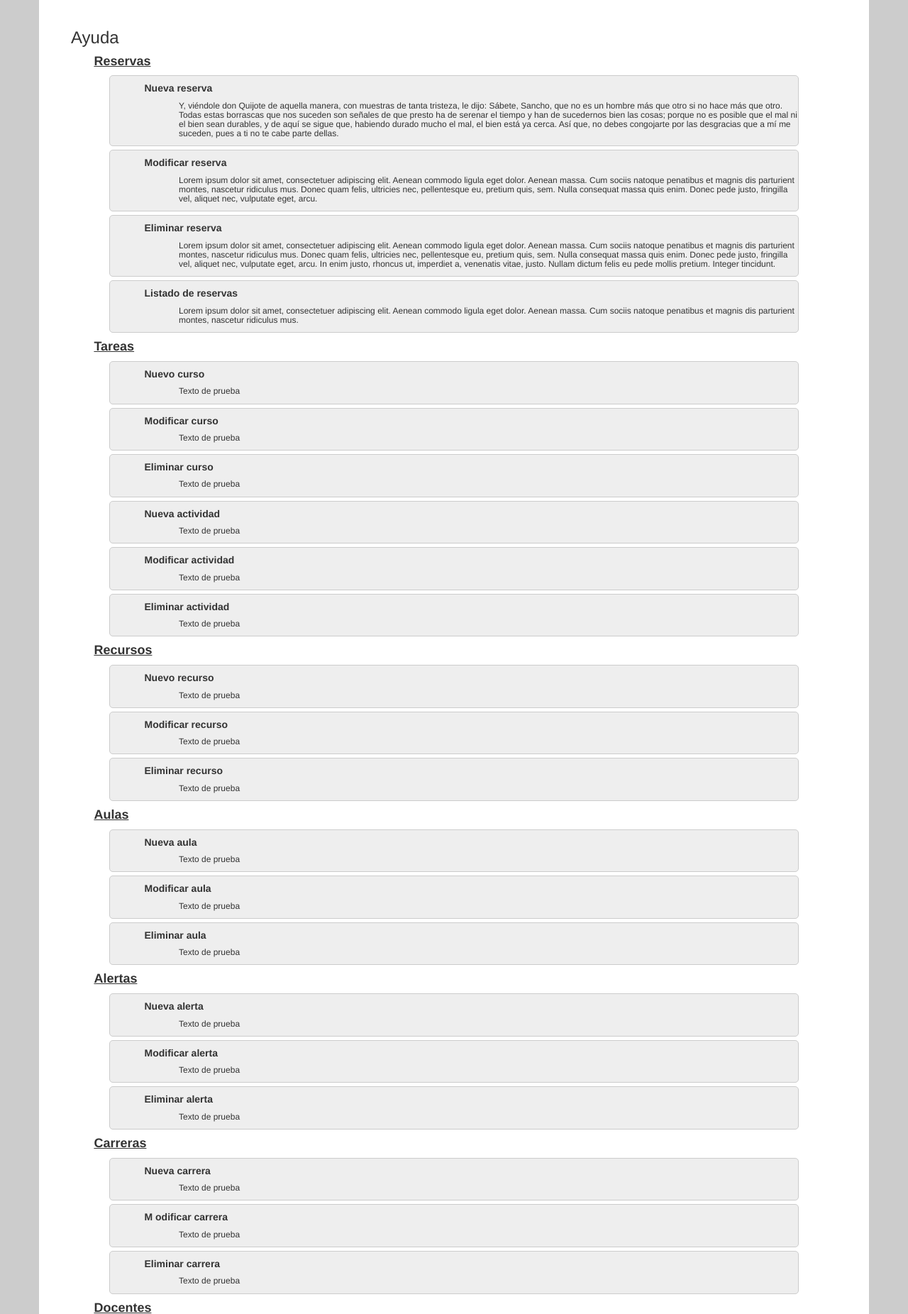
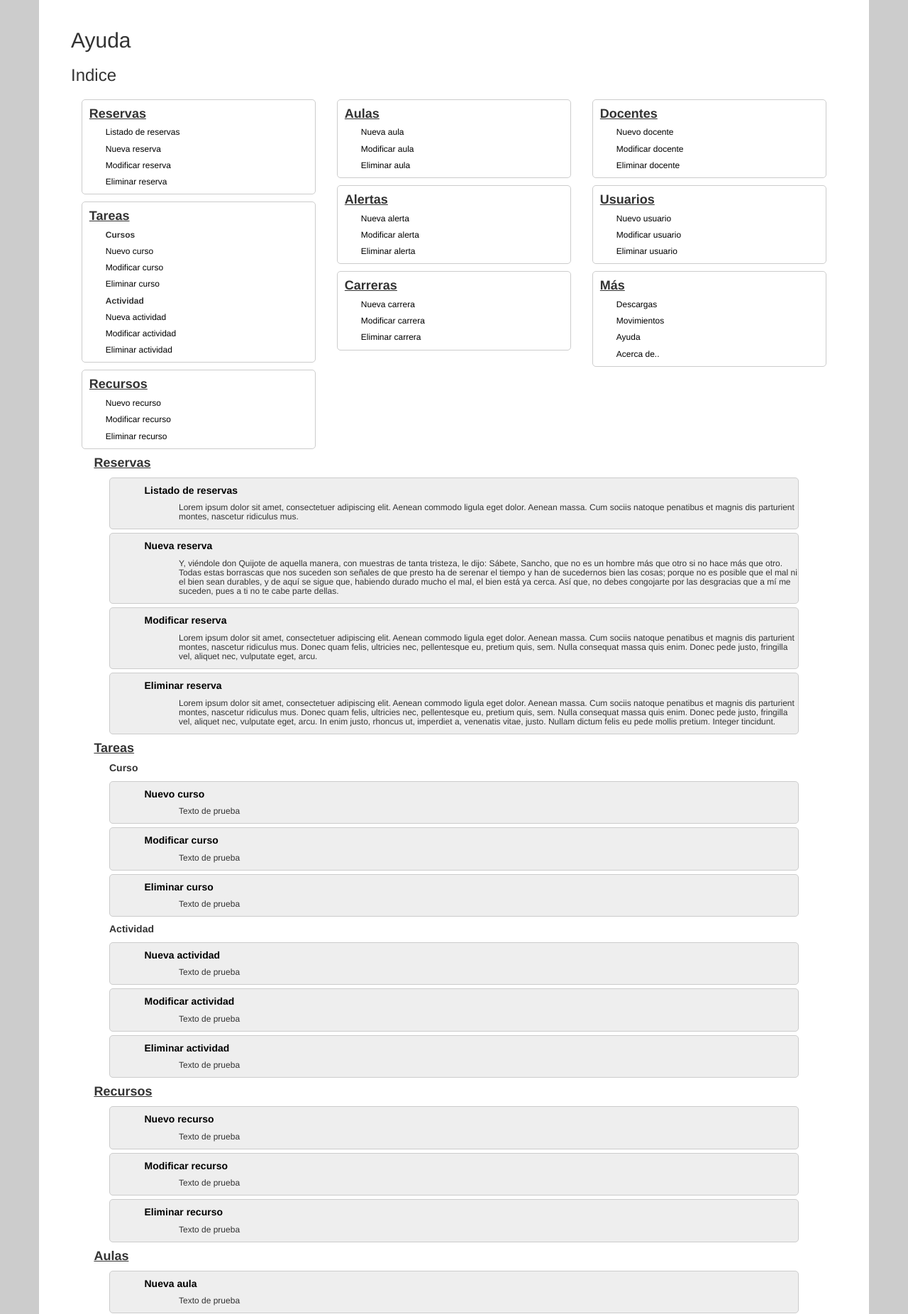
Before and after one commit to jorihuamancha/aulas, a Symfony app: template src/Cresta/AulasBundle/Resources/views/Default/ayuda.html.twig in a window 1280 px wide. Shown: the part 108-1960 px from the top of the page at 71% size. Run offline with Twig, Linux system fonts and the light colour scheme; the template is opened without the code that fills it, so the values that code supplies are empty; some libraries are stand-ins or nearby versions.

Commit message:
Indice en ayuda.html.twig

```diff
--- a/src/Cresta/AulasBundle/Resources/views/Default/ayuda.html.twig
+++ b/src/Cresta/AulasBundle/Resources/views/Default/ayuda.html.twig
@@ -4,79 +4,154 @@
 
 {% block body %}
 	<div id="ayuda" class="col-md-12 col-sm-12 col-xs-12">
-		<h3>Ayuda</h3>
+		<!--Inicio indice-->
+		<h2>Ayuda</h2>
+		<h3>Indice</h3>
+		<div class="col-md-4 col-sm-6 col-xs-12">
+			<div id="indiceSeccion">
 			<h4>Reservas</h4>
-				<div class="cuadroAyuda"><h5>Nueva reserva</h5>
+				<h6><a href="#ListadoReservas">Listado de reservas</a></h6>
+				<h6><a href="#NuevaReserva">Nueva reserva</a></h6>
+				<h6><a href="#ModificarReserva">Modificar reserva</a></h6>
+				<h6><a href="#EliminarReserva">Eliminar reserva</a> </h6>
+			</div>
+			<div id="indiceSeccion">
+			<h4>Tareas</h4>
+				<h6><strong>Cursos</strong><h6>
+					<h6><a href="#NuevoCurso">Nuevo curso</a></h6>
+					<h6><a href="#ModificarCurso">Modificar curso</a></h6>
+					<h6><a href="#EliminarCurso">Eliminar curso</a></h6>
+				<h6><strong>Actividad</strong></h6>
+					<h6><a href="#NuevaActividad">Nueva actividad</a></h6>
+					<h6><a href="#ModificarActividad">Modificar actividad</a></h6>
+					<h6><a href="#EliminarActividad">Eliminar actividad</a></h6>
+			</div>
+			<div id="indiceSeccion">
+			<h4>Recursos</h4>
+				<h6><a href="#NuevoRecurso">Nuevo recurso</a></h6>
+				<h6><a href="#ModificarRecurso">Modificar recurso</a></h6>
+				<h6><a href="#EliminarRecurso">Eliminar recurso</a></h6>
+			</div>
+		</div>
+		<div class="col-md-4 col-sm-6 col-xs-12">
+			<div id="indiceSeccion">
+			<h4>Aulas</h4>
+				<h6><a href="#NuevaAula">Nueva aula</a></h6>
+				<h6><a href="#ModificarAula">Modificar aula</a></h6>
+				<h6><a href="#EliminarAula">Eliminar aula</a></h6>
+			</div>
+			<div id="indiceSeccion">
+			<h4>Alertas</h4>
+				<h6><a href="#NuevaAlerta">Nueva alerta</a></h6>
+				<h6><a href="#ModificarAlerta">Modificar alerta</a></h6>
+				<h6><a href="#EliminarAlerta">Eliminar alerta</a></h6>
+			</div>
+			<div id="indiceSeccion">
+			<h4>Carreras</h4>
+				<h6><a href="#NuevaCarrera">Nueva carrera</a></h6>
+				<h6><a href="#ModificarCarrera">Modificar carrera</a></h6>
+				<h6><a href="#EliminarCarrera">Eliminar carrera</a></h6>
+			</div>
+		</div>
+		<div class="col-md-4 col-sm-6 col-xs-12">
+			<div id="indiceSeccion">
+			<h4>Docentes</h4>
+				<h6><a href="#NuevoDocente">Nuevo docente</a></h6>
+				<h6><a href="#ModificarDocente">Modificar docente</a></h6>
+				<h6><a href="#EliminarDocente">Eliminar docente</a></h6>
+			</div>
+			<div id="indiceSeccion">
+			<h4>Usuarios</h4>
+				<h6><a href="#NuevoUsuario">Nuevo usuario</a></h6>
+				<h6><a href="#ModificarUsuario">Modificar usuario</a></h6>
+				<h6><a href="#EliminarUsuario">Eliminar usuario</a></h6>
+			</div>
+			<div id="indiceSeccion">
+			<h4>Más</h4>
+				<h6><a href="#Descargas">Descargas</a></h6>
+				<h6><a href="#Movimientos">Movimientos</a></h6>
+				<h6><a href="#Ayuda">Ayuda</a></h6>
+				<h6><a href="#AcercaDe">Acerca de..</a></h6>
+			</div>
+		</div>
+		<!--Fin indice-->
+		</div>
+		<div id="ayuda" class="col-md-12 col-sm-12 col-xs-12">
+
+			<h4>Reservas</h4>
+				<div class="cuadroAyuda"><h5><a name="ListadoReservas">Listado de reservas</a></h5>
+					<h6>Lorem ipsum dolor sit amet, consectetuer adipiscing elit. Aenean commodo ligula eget dolor. Aenean massa. Cum sociis natoque penatibus et magnis dis parturient montes, nascetur ridiculus mus. </h6></div>
+				<div class="cuadroAyuda"><h5><a name="NuevaReserva">Nueva reserva</a></h5>
 					<h6>Y, viéndole don Quijote de aquella manera, con muestras de tanta tristeza, le dijo: Sábete, Sancho, que no es un hombre más que otro si no hace más que otro. Todas estas borrascas que nos suceden son señales de que presto ha de serenar el tiempo y han de sucedernos bien las cosas; porque no es posible que el mal ni el bien sean durables, y de aquí se sigue que, habiendo durado mucho el mal, el bien está ya cerca. Así que, no debes congojarte por las desgracias que a mí me suceden, pues a ti no te cabe parte dellas. </h6></div>
-				<div class="cuadroAyuda"><h5>Modificar reserva</h5>
+				<div class="cuadroAyuda"><h5><a name="ModificarReserva">Modificar reserva</a></h5>
 					<h6>Lorem ipsum dolor sit amet, consectetuer adipiscing elit. Aenean commodo ligula eget dolor. Aenean massa. Cum sociis natoque penatibus et magnis dis parturient montes, nascetur ridiculus mus. Donec quam felis, ultricies nec, pellentesque eu, pretium quis, sem. Nulla consequat massa quis enim. Donec pede justo, fringilla vel, aliquet nec, vulputate eget, arcu.</h6></div>
-				<div class="cuadroAyuda"><h5>Eliminar reserva</h5>
+				<div class="cuadroAyuda"><h5><a name="EliminarReserva">Eliminar reserva</a></h5>
 					<h6>Lorem ipsum dolor sit amet, consectetuer adipiscing elit. Aenean commodo ligula eget dolor. Aenean massa. Cum sociis natoque penatibus et magnis dis parturient montes, nascetur ridiculus mus. Donec quam felis, ultricies nec, pellentesque eu, pretium quis, sem. Nulla consequat massa quis enim. Donec pede justo, fringilla vel, aliquet nec, vulputate eget, arcu. In enim justo, rhoncus ut, imperdiet a, venenatis vitae, justo. Nullam dictum felis eu pede mollis pretium. Integer tincidunt.</h6></div>
-				<div class="cuadroAyuda"><h5>Listado de reservas</h5>
-					<h6>Lorem ipsum dolor sit amet, consectetuer adipiscing elit. Aenean commodo ligula eget dolor. Aenean massa. Cum sociis natoque penatibus et magnis dis parturient montes, nascetur ridiculus mus. </h6></div>
 			<h4>Tareas</h4>
-				<div class="cuadroAyuda"><h5>Nuevo curso</h5>
+				<h5>Curso</h5>
+				<div class="cuadroAyuda"><h5><a name="NuevoCurso">Nuevo curso</a></h5>
 					<h6>Texto de prueba</h6></div>
-				<div class="cuadroAyuda"><h5>Modificar curso</h5>
+				<div class="cuadroAyuda"><h5><a name="ModificarCurso">Modificar curso</a></h5>
 					<h6>Texto de prueba</h6></div>
-				<div class="cuadroAyuda"><h5>Eliminar curso</h5>
+				<div class="cuadroAyuda"><h5><a name="EliminarCurso">Eliminar curso</a></h5>
 					<h6>Texto de prueba</h6></div>
-				<div class="cuadroAyuda"><h5>Nueva actividad</h5>
+				<h5>Actividad</h5>
+				<div class="cuadroAyuda"><h5><a name="NuevaActividad">Nueva actividad</a></h5>
 					<h6>Texto de prueba</h6></div>
-				<div class="cuadroAyuda"><h5>Modificar actividad</h5>
+				<div class="cuadroAyuda"><h5><a name="ModificarActividad">Modificar actividad</a></h5>
 					<h6>Texto de prueba</h6></div>
-				<div class="cuadroAyuda"><h5>Eliminar actividad</h5>
+				<div class="cuadroAyuda"><h5><a name="EliminarActividad">Eliminar actividad</a></h5>
 					<h6>Texto de prueba</h6></div>
 			<h4>Recursos</h4>
-				<div class="cuadroAyuda"><h5>Nuevo recurso</h5>
+				<div class="cuadroAyuda"><h5><a name="NuevoRecurso">Nuevo recurso</a></h5>
 					<h6>Texto de prueba</h6></div>
-				<div class="cuadroAyuda"><h5>Modificar recurso</h5>
+				<div class="cuadroAyuda"><h5><a name="ModificarRecurso">Modificar recurso</a></h5>
 					<h6>Texto de prueba</h6></div>
-				<div class="cuadroAyuda"><h5>Eliminar recurso</h5>
+				<div class="cuadroAyuda"><h5><a name="EliminarRecurso">Eliminar recurso</a></h5>
 					<h6>Texto de prueba</h6></div>
 			<h4>Aulas</h4>
-				<div class="cuadroAyuda"><h5>Nueva aula</h5>
+				<div class="cuadroAyuda"><h5><a name="NuevaAula">Nueva aula</a></h5>
 					<h6>Texto de prueba</h6></div>
-				<div class="cuadroAyuda"><h5>Modificar aula</h5>
+				<div class="cuadroAyuda"><h5><a name="ModificarAula">Modificar aula</a></h5>
 					<h6>Texto de prueba</h6></div>
-				<div class="cuadroAyuda"><h5>Eliminar aula</h5>
+				<div class="cuadroAyuda"><h5><a name="EliminarAula">Eliminar aula</a></h5>
 					<h6>Texto de prueba</h6></div>
 			<h4>Alertas</h4>
-				<div class="cuadroAyuda"><h5>Nueva alerta</h5>
+				<div class="cuadroAyuda"><h5><a name="NuevaAlerta">Nueva alerta</a></h5>
 					<h6>Texto de prueba</h6></div>
-				<div class="cuadroAyuda"><h5>Modificar alerta</h5>
+				<div class="cuadroAyuda"><h5><a name="ModificarAlerta">Modificar alerta</a></h5>
 					<h6>Texto de prueba</h6></div>
-				<div class="cuadroAyuda"><h5>Eliminar alerta</h5>
+				<div class="cuadroAyuda"><h5><a name="EliminarAlerta">Eliminar alerta</a></h5>
 					<h6>Texto de prueba</h6></div>
 			<h4>Carreras</h4>
-				<div class="cuadroAyuda"><h5>Nueva carrera</h5>
+				<div class="cuadroAyuda"><h5><a name="NuevaCarrera">Nueva carrera</a></h5>
 					<h6>Texto de prueba</h6></div>
-				<div class="cuadroAyuda"><h5>M	odificar carrera</h5>
+				<div class="cuadroAyuda"><h5><a name="ModificarCarrera">Modificar carrera</a></h5>
 					<h6>Texto de prueba</h6></div>
-				<div class="cuadroAyuda"><h5>Eliminar carrera</h5>
+				<div class="cuadroAyuda"><h5><a name="EliminarCarrera">Eliminar carrera</a></h5>
 					<h6>Texto de prueba</h6></div>
 			<h4>Docentes</h4>
-				<div class="cuadroAyuda"><h5>Nuevo docente</h5>
+				<div class="cuadroAyuda"><h5><a name="NuevoDocente">Nuevo docente</a></h5>
 					<h6>Texto de prueba</h6></div>
-				<div class="cuadroAyuda"><h5>Modificar docente</h5>
+				<div class="cuadroAyuda"><h5><a name="ModificarDocente">Modificar docente</a></h5>
 					<h6>Texto de prueba</h6></div>
-				<div class="cuadroAyuda"><h5>Eliminar docente</h5>
+				<div class="cuadroAyuda"><h5><a name="EliminarDocente">Eliminar docente</a></h5>
 					<h6>Texto de prueba</h6></div>
 			<h4>Usuarios</h4>
-				<div class="cuadroAyuda"><h5>Nuevo usuario</h5>
+				<div class="cuadroAyuda"><h5><a name="NuevoUsuario">Nuevo usuario</a></h5>
 					<h6>Texto de prueba</h6></div>
-				<div class="cuadroAyuda"><h5>Modificar usuario</h5>
+				<div class="cuadroAyuda"><h5><a name="ModificarUsuario">Modificar usuario</a></h5>
 					<h6>Texto de prueba</h6></div>
-				<div class="cuadroAyuda"><h5>Eliminar usuario</h5>
+				<div class="cuadroAyuda"><h5><a name="EliminarUsuario">Eliminar usuario</a></h5>
 					<h6>Texto de prueba</h6></div>
 			<h4>Más</h4>
-				<div class="cuadroAyuda"><h5>Descargas</h5>
+				<div class="cuadroAyuda"><h5><a name="Descargas">Descargas</a></h5>
 					<h6>Texto de prueba</h6></div>
-				<div class="cuadroAyuda"><h5>Movimientos</h5>
+				<div class="cuadroAyuda"><h5><a name="Movimientos">Movimientos</a></h5>
 					<h6>Texto de prueba</h6></div>
-				<div class="cuadroAyuda"><h5>Acerca de</h5>
+				<div class="cuadroAyuda"><h5><a name="AcercaDe">Acerca de</a></h5>
 					<h6>Texto de prueba</h6></div>
-				<div class="cuadroAyuda"><h5>Ayuda</h5>
+				<div class="cuadroAyuda"><h5><a name="Ayuda">Ayuda</a></h5>
 					<h6>Texto de prueba</h6></div>
 	</div>
 
--- a/web/css/base.css
+++ b/web/css/base.css
@@ -79,3 +79,23 @@ nav ul li a:hover{
 #ayuda h5{ font-weight: bold; margin-left: 5%; }
 #ayuda h6{ margin-left: 10%; }
 .cuadroAyuda{ background-color: #EEE; border:1px solid #CCC; margin-left:5%; margin-right:5%; margin-top:5px; margin-bottom:5px; border-radius:5px; }
+#indiceSeccion {
+	background-color: #FFF;
+	border:1px solid #CCC;
+	border-radius: 5px;
+	margin-top:10px;
+	}
+#ayuda a:link,a:visited{
+	text-decoration: none;
+	color:#000;
+}
+#ayuda a:hover{
+	text-decoration: none;
+	color:#E3680B;
+}
+#ayuda a{
+	text-decoration:none;
+	color:#000;
+}
+
+};
```
